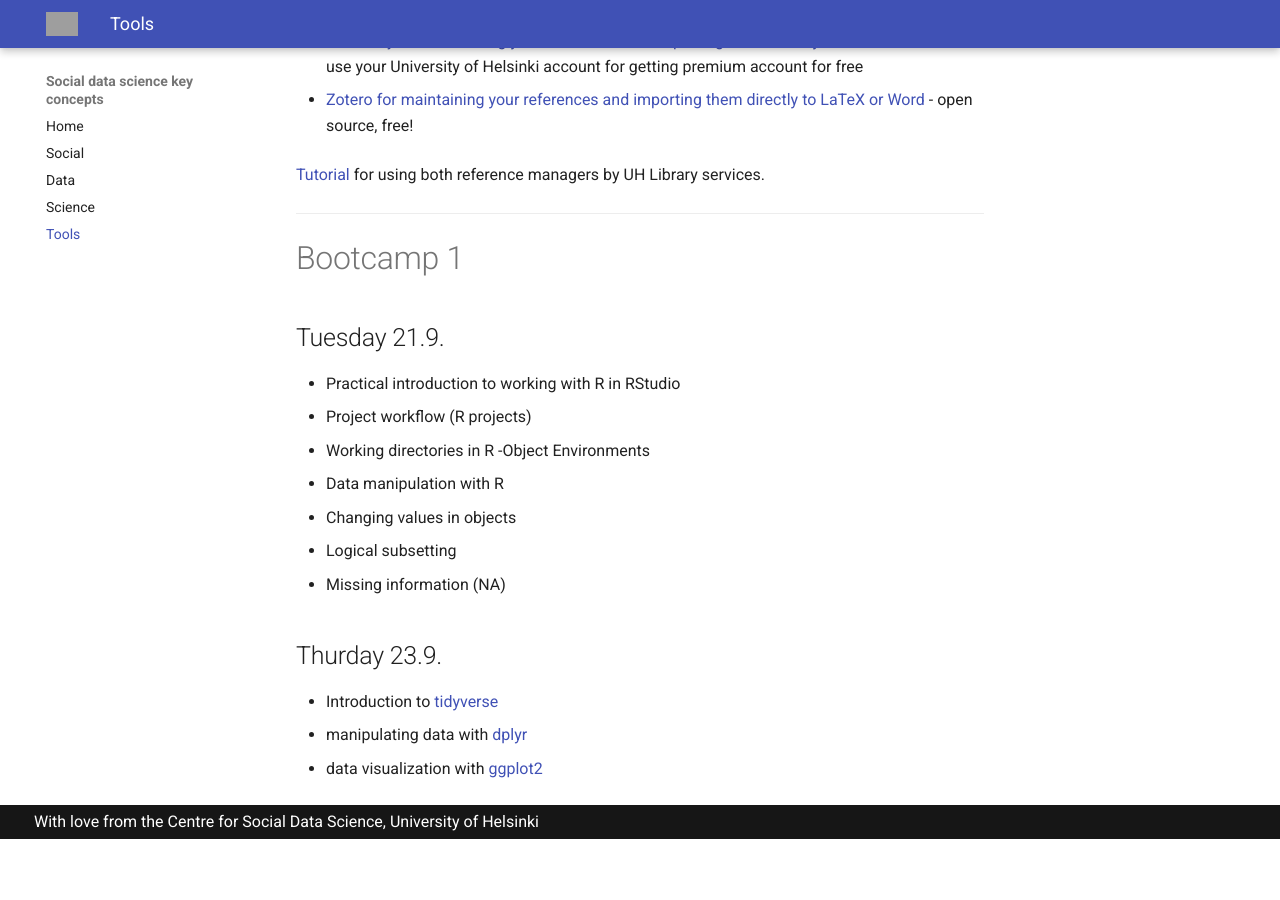
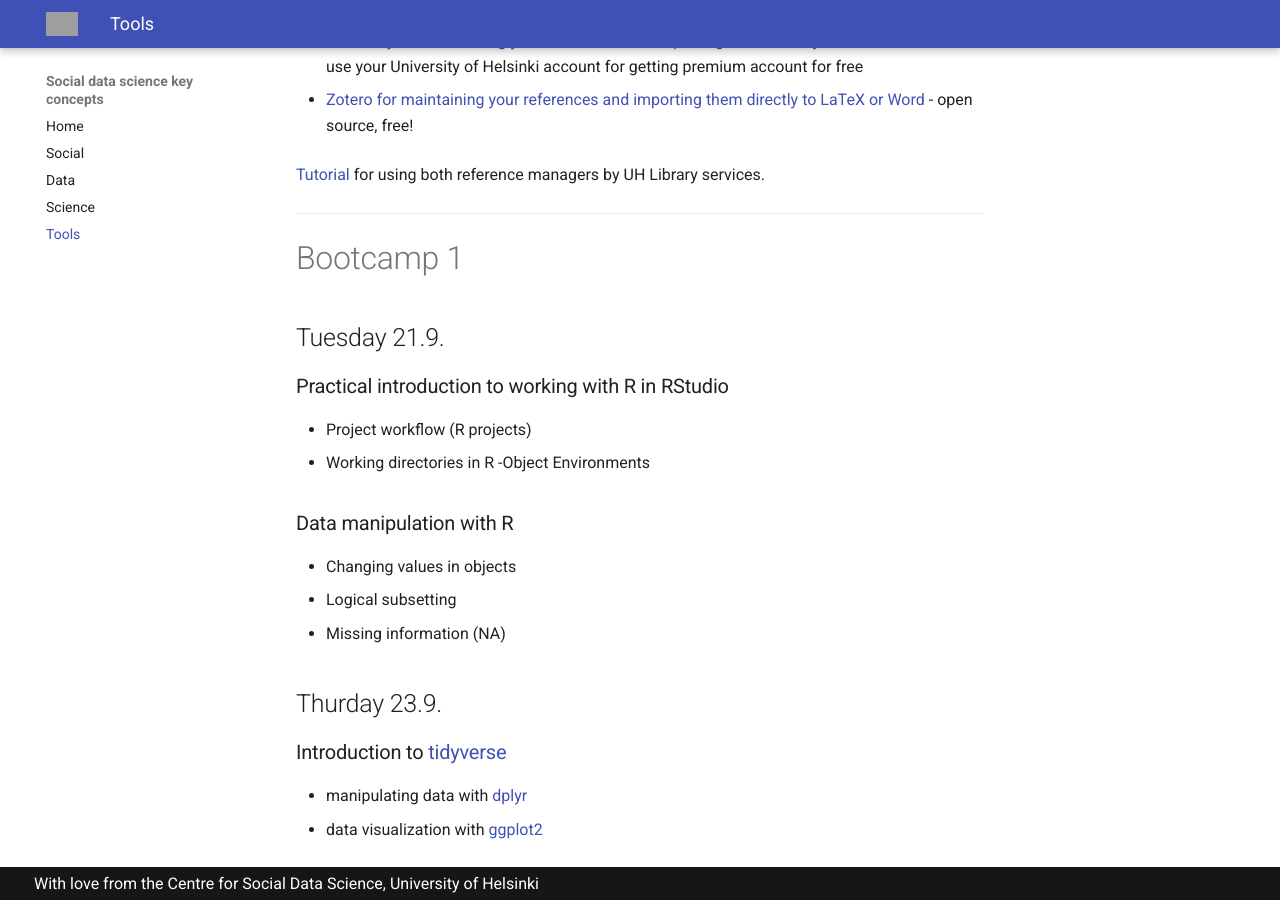
Before and after one commit to uh-csds/key-concepts, an MkDocs documentation site: the page built from docs/tools.md, in a window 1280 px wide and 900 px high, scrolled down 574 px. Built offline with MkDocs 1.6.1 and Material for MkDocs 9.7.7, drawn with Linux system fonts in a browser that asks for light colours; before the commit the page ends 1413 px from its top, so only the background shows below that; grey boxes are pictures that could not be loaded.

Commit message:
fix headings

```diff
--- a/docs/tools.md
+++ b/docs/tools.md
@@ -26,18 +26,18 @@ _In case you run out of memory or have problems to install software, use followi
 
 ## Tuesday 21.9.
 
-- Practical introduction to working with R in RStudio
+### Practical introduction to working with R in RStudio
   - Project workflow (R projects)
   - Working directories in R
   -Object Environments
 
-- Data manipulation with R
+### Data manipulation with R
   - Changing values in objects
   - Logical subsetting
   - Missing information (NA)
 
 ## Thurday 23.9.
 
- - Introduction to [tidyverse](https://www.tidyverse.org/)
+### Introduction to [tidyverse](https://www.tidyverse.org/)
   - manipulating data with [dplyr](https://dplyr.tidyverse.org/)
   - data visualization with [ggplot2](https://ggplot2.tidyverse.org/)
```
